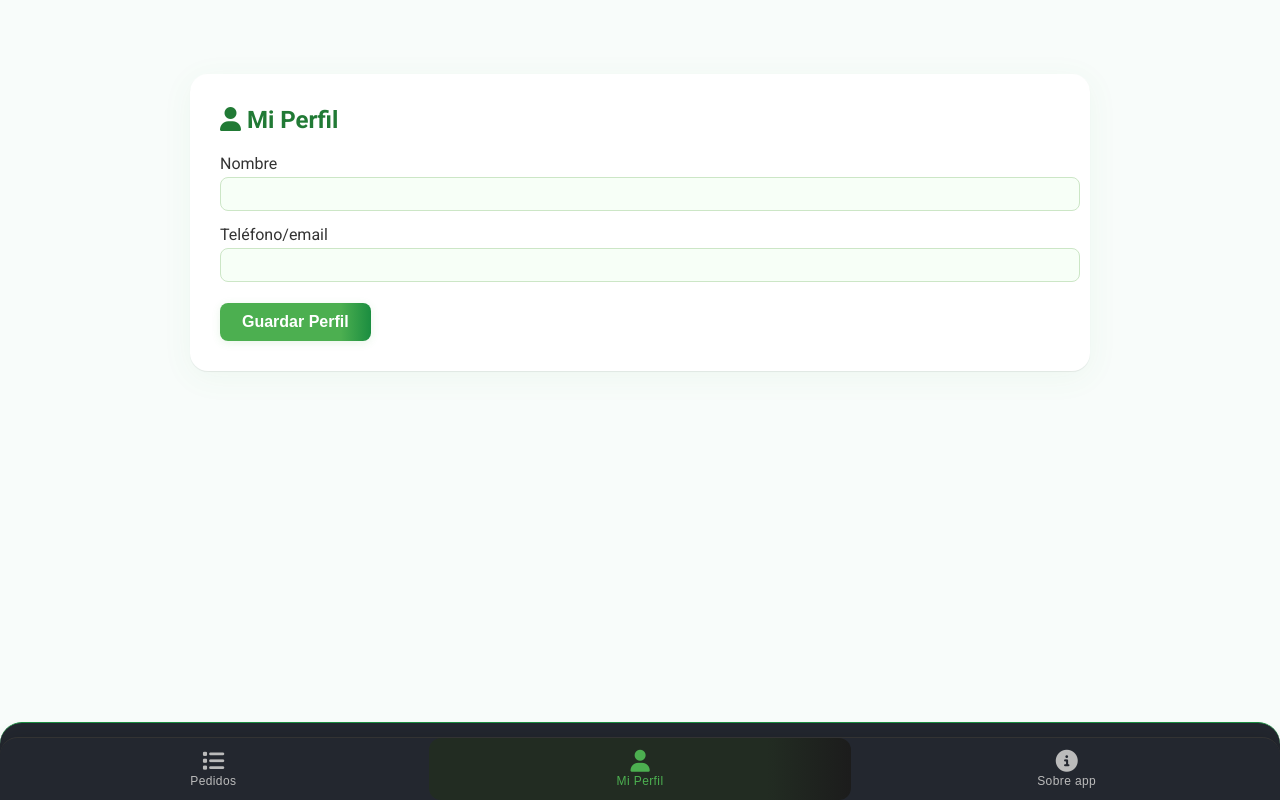
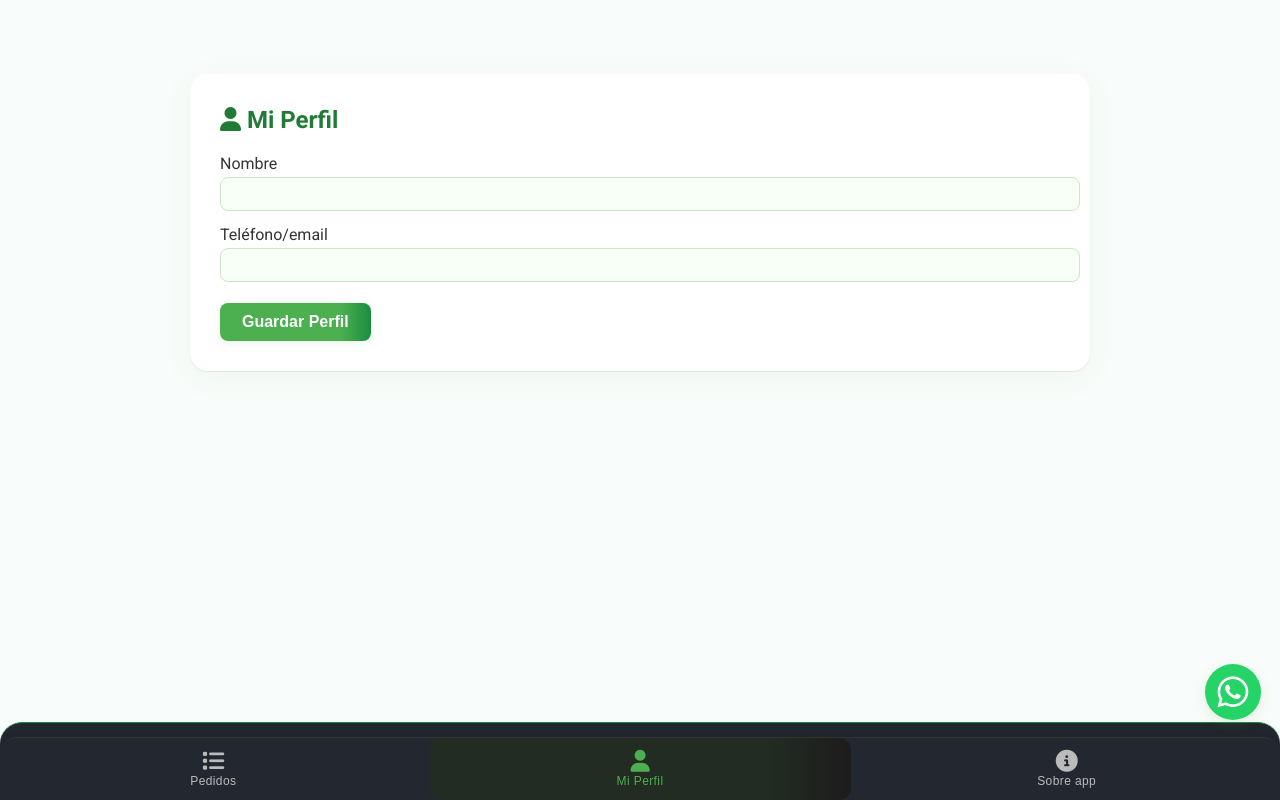
Before and after one commit to rimedhn/deliveryadvancedrepartidor, a plain HTML site: page index.html in a window 1280 px wide. Drawn offline with nearby package versions, Linux system fonts and the light colour scheme.

Commit message:
Update index.html

```diff
--- a/index.html
+++ b/index.html
@@ -61,5 +61,11 @@
   </footer>
   <script src="https://unpkg.com/leaflet/dist/leaflet.js"></script>
   <script src="script.js"></script>
+
+  <!-- Botón flotante WhatsApp administración -->
+<a href="https://wa.me/50493593126" class="whatsapp-float" target="_blank" title="Contactar administración">
+  <i class="fab fa-whatsapp"></i>
+</a>
+
 </body>
 </html>
```
